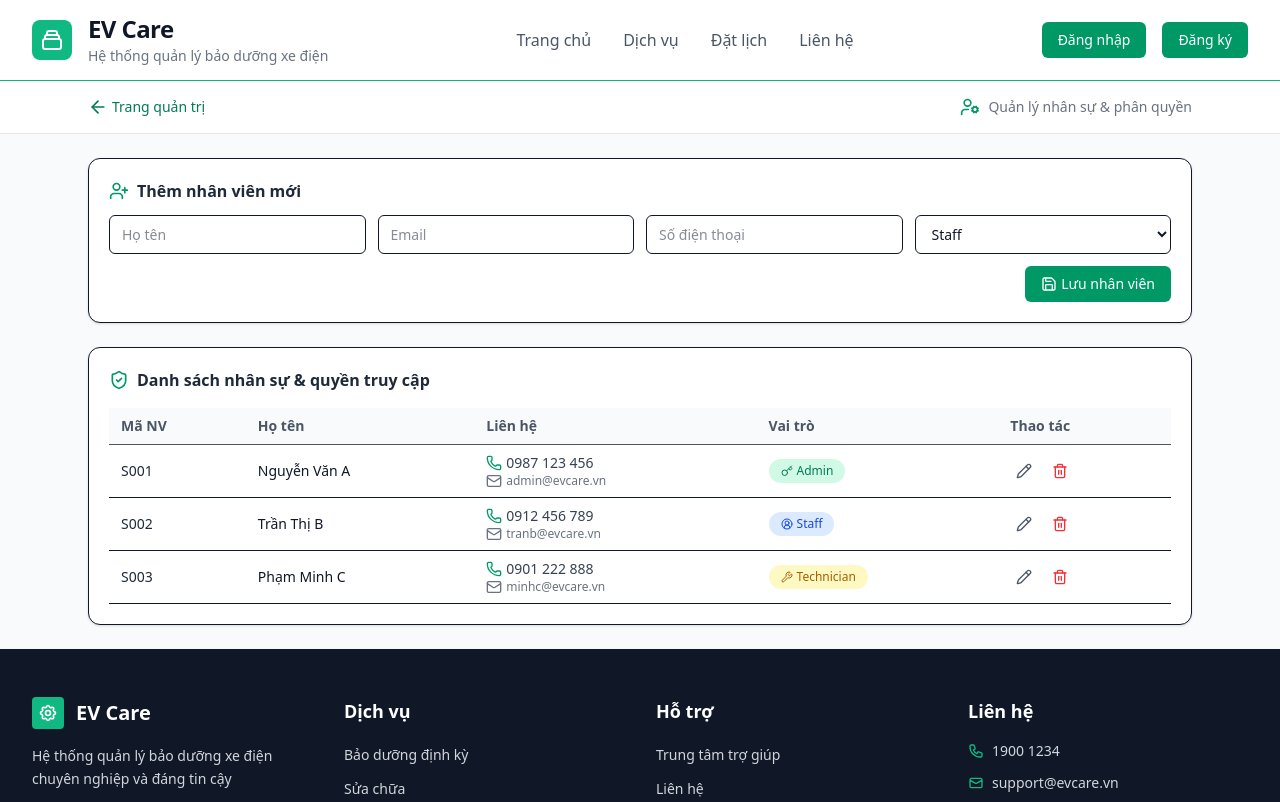
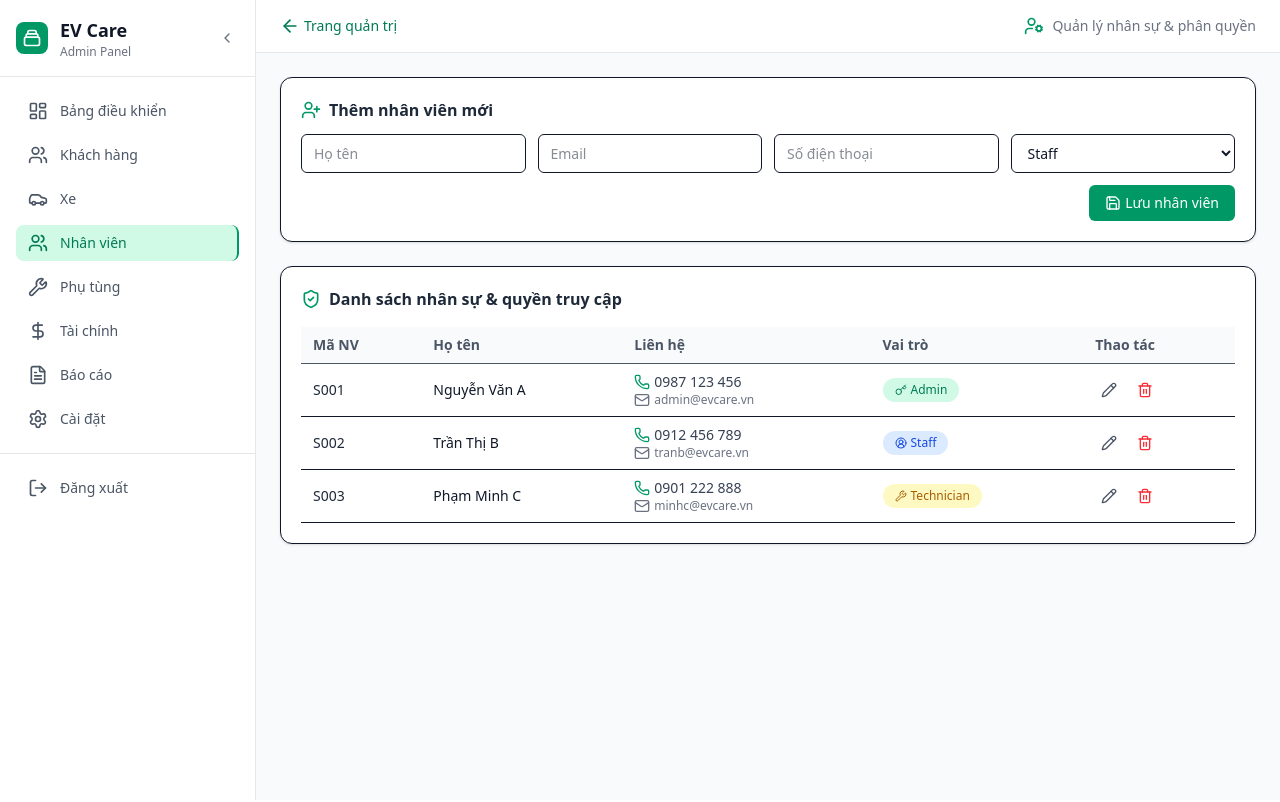
Before and after one commit to minhvu401/SDN, a Next.js app: page /admin/staff in a window 1280 px wide. Shown: the top 802 px of the page. Built offline with nearby package versions, Linux system fonts and the light colour scheme.

Commit message:
update admin

```diff
--- a/src/app/admin/finance/page.tsx
+++ b/src/app/admin/finance/page.tsx
@@ -1,7 +1,5 @@
 'use client';
 import React, { useState, useMemo } from 'react';
-import { Navbar } from '@/components/layout/Navbar';
-import { Footer } from '@/components/layout/Footer';
 import {
   ArrowLeft,
   CreditCard,
@@ -82,8 +80,7 @@ export default function AdminFinancePage() {
   );
 
   return (
-    <div className="min-h-screen flex flex-col bg-gray-50">
-      <Navbar />
+    <div className="min-h-screen bg-gray-50">
 
       {/* HEADER */}
       <div className="relative bg-white border-b border-gray-200 py-4">
@@ -249,7 +246,6 @@ export default function AdminFinancePage() {
         </div>
       </div>
 
-      <Footer />
     </div>
   );
 }
--- /dev/null
+++ b/src/app/admin/layout.tsx
@@ -0,0 +1,9 @@
+import { AdminLayout } from '@/components/layout/AdminLayout';
+
+export default function AdminLayoutWrapper({
+  children,
+}: {
+  children: React.ReactNode;
+}) {
+  return <AdminLayout>{children}</AdminLayout>;
+}
--- /dev/null
+++ b/src/app/admin/page.tsx
@@ -0,0 +1,37 @@
+'use client';
+
+import { useEffect } from 'react';
+import { useRouter } from 'next/navigation';
+
+export default function AdminPage() {
+  const router = useRouter();
+
+  useEffect(() => {
+    // Redirect to admin dashboard
+    router.replace('/admin/dashboard');
+  }, [router]);
+
+  return (
+    <div className="min-h-screen bg-gray-50 flex items-center justify-center">
+      <div className="text-center">
+        <div className="w-16 h-16 rounded-lg flex items-center justify-center mx-auto mb-4 bg-emerald-600">
+          <svg
+            className="w-8 h-8 text-white"
+            fill="none"
+            stroke="currentColor"
+            viewBox="0 0 24 24"
+          >
+            <path
+              strokeLinecap="round"
+              strokeLinejoin="round"
+              strokeWidth={2}
+              d="M19 11H5m14 0a2 2 0 012 2v6a2 2 0 01-2 2H5a2 2 0 01-2-2v-6a2 2 0 012-2m14 0V9a2 2 0 00-2-2M5 11V9a2 2 0 012-2m0 0V5a2 2 0 012-2h6a2 2 0 012 2v2M7 7h10"
+            />
+          </svg>
+        </div>
+        <h1 className="text-2xl font-bold text-gray-900 mb-2">EV Care Admin</h1>
+        <p className="text-gray-600">Đang chuyển hướng đến bảng điều khiển...</p>
+      </div>
+    </div>
+  );
+}
--- a/src/app/admin/parts/page.tsx
+++ b/src/app/admin/parts/page.tsx
@@ -1,7 +1,5 @@
 'use client';
 import React, { useState } from 'react';
-import { Navbar } from '@/components/layout/Navbar';
-import { Footer } from '@/components/layout/Footer';
 import {
   ArrowLeft,
   Package,
@@ -99,8 +97,7 @@ export default function AdminPartsPage() {
   );
 
   return (
-    <div className="min-h-screen flex flex-col bg-gray-50">
-      <Navbar />
+    <div className="min-h-screen bg-gray-50">
 
       {/* HEADER */}
       <div className="relative bg-white border-b border-gray-200 py-4">
@@ -259,7 +256,6 @@ export default function AdminPartsPage() {
         </div>
       </div>
 
-      <Footer />
     </div>
   );
 }
--- a/src/app/admin/reports/page.tsx
+++ b/src/app/admin/reports/page.tsx
@@ -1,7 +1,5 @@
 'use client';
 import React, { useState } from 'react';
-import { Navbar } from '@/components/layout/Navbar';
-import { Footer } from '@/components/layout/Footer';
 import {
   ArrowLeft,
   BarChart3,
@@ -62,8 +60,7 @@ export default function AdminReportsPage() {
   const COLORS = ['#10b981', '#3b82f6', '#facc15', '#f97316', '#ef4444'];
 
   return (
-    <div className="min-h-screen flex flex-col bg-gray-50">
-      <Navbar />
+    <div className="min-h-screen bg-gray-50">
 
       {/* HEADER */}
       <div className="relative bg-white border-b border-gray-200 py-4">
@@ -175,7 +172,6 @@ export default function AdminReportsPage() {
         </div>
       </div>
 
-      <Footer />
     </div>
   );
 }
--- a/src/app/admin/settings/page.tsx
+++ b/src/app/admin/settings/page.tsx
@@ -1,7 +1,5 @@
 'use client';
 import React, { useState } from 'react';
-import { Navbar } from '@/components/layout/Navbar';
-import { Footer } from '@/components/layout/Footer';
 import {
   ArrowLeft,
   Settings,
@@ -59,8 +57,7 @@ export default function AdminSettingsPage() {
   };
 
   return (
-    <div className="min-h-screen flex flex-col bg-gray-50">
-      <Navbar />
+    <div className="min-h-screen bg-gray-50">
 
       {/* HEADER */}
       <div className="relative bg-white border-b border-gray-200 py-4">
@@ -247,7 +244,6 @@ export default function AdminSettingsPage() {
         </div>
       </div>
 
-      <Footer />
     </div>
   );
 }
--- a/src/app/admin/staff/page.tsx
+++ b/src/app/admin/staff/page.tsx
@@ -1,7 +1,5 @@
 'use client';
 import React, { useState } from 'react';
-import { Navbar } from '@/components/layout/Navbar';
-import { Footer } from '@/components/layout/Footer';
 import {
   ArrowLeft,
   UserCog,
@@ -90,8 +88,7 @@ export default function AdminStaffPage() {
   };
 
   return (
-    <div className="min-h-screen flex flex-col bg-gray-50">
-      <Navbar />
+    <div className="min-h-screen bg-gray-50">
 
       {/* HEADER */}
       <div className="relative bg-white border-b border-gray-200 py-4">
@@ -247,7 +244,6 @@ export default function AdminStaffPage() {
         </div>
       </div>
 
-      <Footer />
     </div>
   );
 }
--- /dev/null
+++ b/src/components/layout/AdminLayout.tsx
@@ -0,0 +1,23 @@
+'use client';
+
+import React from 'react';
+import { AdminSidebar } from './AdminSidebar';
+
+interface AdminLayoutProps {
+  children: React.ReactNode;
+}
+
+export const AdminLayout: React.FC<AdminLayoutProps> = ({ children }) => {
+  return (
+    <div className="min-h-screen bg-gray-50">
+      <AdminSidebar />
+
+      {/* Main content area */}
+      <div className="lg:ml-64 transition-all duration-300">
+        <main className="min-h-screen">
+          {children}
+        </main>
+      </div>
+    </div>
+  );
+};
--- /dev/null
+++ b/src/components/layout/AdminSidebar.tsx
@@ -0,0 +1,185 @@
+'use client';
+
+import React, { useState } from 'react';
+import Link from 'next/link';
+import { usePathname } from 'next/navigation';
+import {
+  LayoutDashboard,
+  Users,
+  Car,
+  Wrench,
+  DollarSign,
+  FileText,
+  Settings,
+  Menu,
+  X,
+  LogOut,
+  ChevronLeft,
+  ChevronRight,
+} from 'lucide-react';
+
+export const AdminSidebar: React.FC = () => {
+  const pathname = usePathname();
+  const [isCollapsed, setIsCollapsed] = useState(false);
+  const [isMobileOpen, setIsMobileOpen] = useState(false);
+
+  const navItems = [
+    {
+      name: 'Bảng điều khiển',
+      path: '/admin/dashboard',
+      icon: LayoutDashboard,
+    },
+    {
+      name: 'Khách hàng',
+      path: '/admin/customers',
+      icon: Users,
+    },
+    {
+      name: 'Xe',
+      path: '/admin/vehicles',
+      icon: Car,
+    },
+    {
+      name: 'Nhân viên',
+      path: '/admin/staff',
+      icon: Users,
+    },
+    {
+      name: 'Phụ tùng',
+      path: '/admin/parts',
+      icon: Wrench,
+    },
+    {
+      name: 'Tài chính',
+      path: '/admin/finance',
+      icon: DollarSign,
+    },
+    {
+      name: 'Báo cáo',
+      path: '/admin/reports',
+      icon: FileText,
+    },
+    {
+      name: 'Cài đặt',
+      path: '/admin/settings',
+      icon: Settings,
+    },
+  ];
+
+  const toggleSidebar = () => {
+    setIsCollapsed(!isCollapsed);
+  };
+
+  const toggleMobileSidebar = () => {
+    setIsMobileOpen(!isMobileOpen);
+  };
+
+  return (
+    <>
+      {/* Mobile menu button */}
+      <button
+        onClick={toggleMobileSidebar}
+        className="lg:hidden fixed top-4 left-4 z-50 p-2 bg-white rounded-md shadow-md border"
+      >
+        {isMobileOpen ? <X className="w-5 h-5" /> : <Menu className="w-5 h-5" />}
+      </button>
+
+      {/* Mobile overlay */}
+      {isMobileOpen && (
+        <div
+          className="lg:hidden fixed inset-0 bg-black bg-opacity-50 z-40"
+          onClick={toggleMobileSidebar}
+        />
+      )}
+
+      {/* Sidebar */}
+      <div
+        className={`
+          fixed top-0 left-0 h-full bg-white border-r border-gray-200 z-50 transition-all duration-300
+          ${isCollapsed ? 'w-16' : 'w-64'}
+          ${isMobileOpen ? 'translate-x-0' : '-translate-x-full lg:translate-x-0'}
+        `}
+      >
+        {/* Header */}
+        <div className="flex items-center justify-between p-4 border-b border-gray-200">
+          {!isCollapsed && (
+            <div className="flex items-center">
+              <div className="w-8 h-8 rounded-lg flex items-center justify-center mr-3 bg-emerald-600">
+                <svg
+                  className="w-5 h-5 text-white"
+                  fill="none"
+                  stroke="currentColor"
+                  viewBox="0 0 24 24"
+                >
+                  <path
+                    strokeLinecap="round"
+                    strokeLinejoin="round"
+                    strokeWidth={2}
+                    d="M19 11H5m14 0a2 2 0 012 2v6a2 2 0 01-2 2H5a2 2 0 01-2-2v-6a2 2 0 012-2m14 0V9a2 2 0 00-2-2M5 11V9a2 2 0 012-2m0 0V5a2 2 0 012-2h6a2 2 0 012 2v2M7 7h10"
+                  />
+                </svg>
+              </div>
+              <div>
+                <h1 className="text-lg font-bold text-gray-900">EV Care</h1>
+                <p className="text-xs text-gray-500">Admin Panel</p>
+              </div>
+            </div>
+          )}
+
+          {/* Collapse button - only show on desktop */}
+          <button
+            onClick={toggleSidebar}
+            className="hidden lg:block p-1 rounded-md hover:bg-gray-100 transition-colors"
+          >
+            {isCollapsed ? (
+              <ChevronRight className="w-4 h-4 text-gray-500" />
+            ) : (
+              <ChevronLeft className="w-4 h-4 text-gray-500" />
+            )}
+          </button>
+        </div>
+
+        {/* Navigation */}
+        <nav className="flex-1 p-4">
+          <ul className="space-y-2">
+            {navItems.map((item) => {
+              const Icon = item.icon;
+              const isActive = pathname === item.path;
+
+              return (
+                <li key={item.path}>
+                  <Link
+                    href={item.path}
+                    className={`
+                      flex items-center px-3 py-2 rounded-lg text-sm font-medium transition-colors
+                      ${isActive
+                        ? 'bg-emerald-100 text-emerald-700 border-r-2 border-emerald-600'
+                        : 'text-gray-600 hover:bg-gray-100 hover:text-gray-900'
+                      }
+                    `}
+                    onClick={() => setIsMobileOpen(false)}
+                  >
+                    <Icon className={`w-5 h-5 ${isCollapsed ? 'mx-auto' : 'mr-3'}`} />
+                    {!isCollapsed && <span>{item.name}</span>}
+                  </Link>
+                </li>
+              );
+            })}
+          </ul>
+        </nav>
+
+        {/* Footer */}
+        <div className="p-4 border-t border-gray-200">
+          <button
+            className={`
+              flex items-center w-full px-3 py-2 text-sm font-medium text-gray-600 rounded-lg hover:bg-gray-100 hover:text-gray-900 transition-colors
+            `}
+          >
+            <LogOut className={`w-5 h-5 ${isCollapsed ? 'mx-auto' : 'mr-3'}`} />
+            {!isCollapsed && <span>Đăng xuất</span>}
+          </button>
+        </div>
+      </div>
+    </>
+  );
+};
```
Also changed, not shown: src/app/admin/customers/page.tsx (+1 -6 lines), src/app/admin/dashboard/page.tsx (+1 -7 lines), src/app/admin/vehicles/page.tsx (+1 -6 lines).
